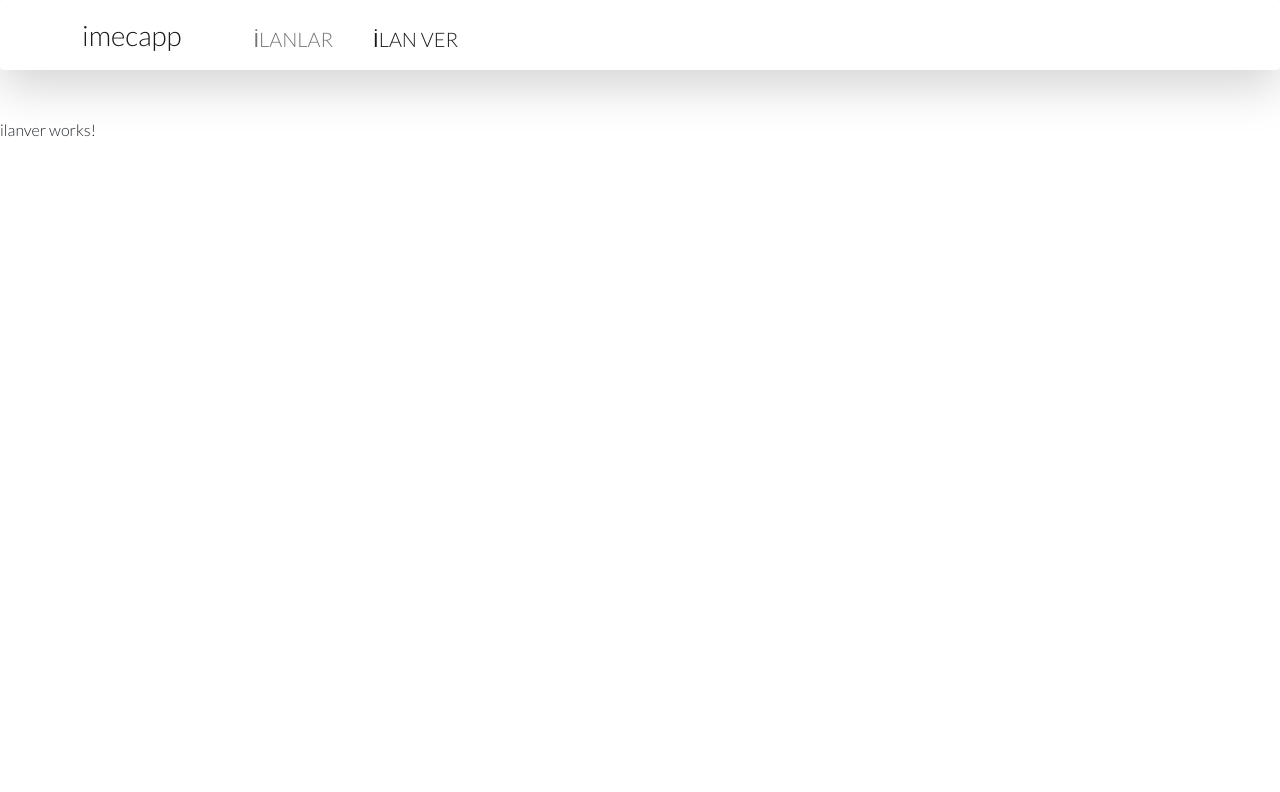
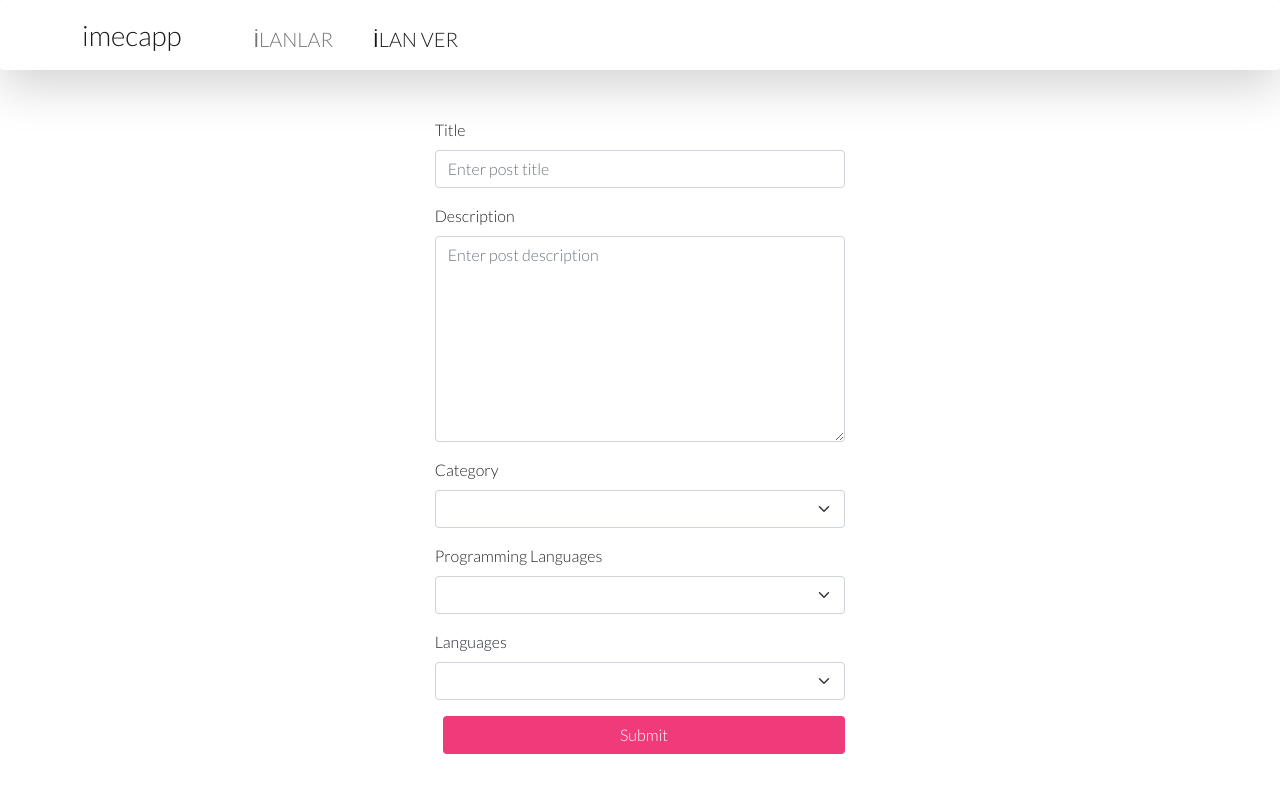
Before and after one commit to aydinterzi/imecappUI, an Angular app: page /ilanver in a window 1280 px wide. Shown: the top 792 px of the page. Built offline with nearby package versions, Linux system fonts and the light colour scheme.

Commit message:
ilanver sekmesi giriş

```diff
--- a/src/app/Models/posts.ts
+++ b/src/app/Models/posts.ts
@@ -3,4 +3,6 @@ export class Posts{
   title:string;
   category:string;
   description:string;
+  language:string;
+  progLanguage:string;
 }
--- a/src/app/app.module.ts
+++ b/src/app/app.module.ts
@@ -6,7 +6,7 @@ import { AppComponent } from './app.component';
 import { LoginComponent } from './login/login.component';
 import { RegisterComponent } from './register/register.component';
 import { NavbarComponent } from './navbar/navbar.component';
-import { ReactiveFormsModule } from '@angular/forms';
+import { FormsModule, ReactiveFormsModule } from '@angular/forms';
 import { IlanlarComponent } from './ilanlar/ilanlar.component';
 import { IlanverComponent } from './ilanver/ilanver.component';
 import { SidebarComponent } from './sidebar/sidebar.component';
@@ -24,6 +24,7 @@ import { SidebarComponent } from './sidebar/sidebar.component';
   imports: [
     BrowserModule,
     ReactiveFormsModule,
+    FormsModule,
     AppRoutingModule,
     HttpClientModule
   ],
--- a/src/app/ilanver/ilanver.component.html
+++ b/src/app/ilanver/ilanver.component.html
@@ -1 +1,39 @@
-<p>ilanver works!</p>
+<div class="row">
+  <div class="col-4"></div>
+  <div class="col-4">
+    <form [formGroup]="postForm" (ngSubmit)="onSubmit()">
+      <div class="mb-3">
+        <label for="title" class="form-label">Title</label>
+        <input type="text" id="title" class="form-control" placeholder="Enter post title" formControlName="title">
+      </div>
+      <div class="mb-3">
+        <label for="description" class="form-label">Description</label>
+        <textarea id="description" rows="8" class="form-control" placeholder="Enter post description"
+          formControlName="description"></textarea>
+      </div>
+      <div class="mb-3">
+        <label for="category" class="form-label">Category</label>
+        <select id="category" class="form-select" formControlName="category">
+          <option *ngFor="let item of categories" [value]="item">{{item}}</option>
+        </select>
+      </div>
+      <div class="mb-3">
+        <label for="progLanguages" class="form-label">Programming Languages</label>
+        <select id="progLanguages" class="form-select" formControlName="progLanguage">
+          <option *ngFor="let item of progLanguages" [value]="item">{{item}}</option>
+        </select>
+      </div>
+      <div class="mb-3">
+        <label for="languages" class="form-label">Languages</label>
+        <select id="languages" class="form-select" formControlName="language">
+          <option *ngFor="let item of languages" [value]="item">{{item}}</option>
+        </select>
+      </div>
+      <div class="d-grid">
+      <button type="submit" class="btn text-white ms-2"
+        style="background-color: #F03B7A;">Submit</button>
+      </div>
+    </form>
+  </div>
+  <div class="col-4"></div>
+</div>
--- a/src/app/ilanver/ilanver.component.ts
+++ b/src/app/ilanver/ilanver.component.ts
@@ -1,4 +1,6 @@
 import { Component, OnInit } from '@angular/core';
+import { FormControl, FormGroup } from '@angular/forms';
+import { PostService } from '../services/post.service';
 
 @Component({
   selector: 'app-ilanver',
@@ -7,9 +9,24 @@ import { Component, OnInit } from '@angular/core';
 })
 export class IlanverComponent implements OnInit {
 
-  constructor() { }
+  constructor(private postService:PostService) { }
 
   ngOnInit(): void {
   }
-
+  postForm=new FormGroup({
+    title:new FormControl(""),
+    description:new FormControl(""),
+    category:new FormControl(""),
+    progLanguage:new FormControl(""),
+    language:new FormControl("")
+  })
+  categories:string[]=["Web Developer","Game Developer","Data Science"];
+  languages:string[]=["Turkish","English","Chinese","Hindi"];
+  progLanguages:string[]=["C#","Python","Java"];
+  onSubmit(){
+    this.postService.addPost(this.postForm.value)
+    .subscribe(p=>{
+      console.log(p);
+    });
+  }
 }
--- a/src/app/services/post.service.ts
+++ b/src/app/services/post.service.ts
@@ -12,5 +12,8 @@ export class PostService {
   getPosts():Observable<Posts[]>{
   return this.http.get<Posts[]>(this.baseUrl);
   }
+  addPost(post:Posts):Observable<Posts>{
+    return this.http.post<Posts>(this.baseUrl,post);
+  }
 
 }
```
Also changed, not shown: 1 other file (tests, documents, lock files or other folders).
